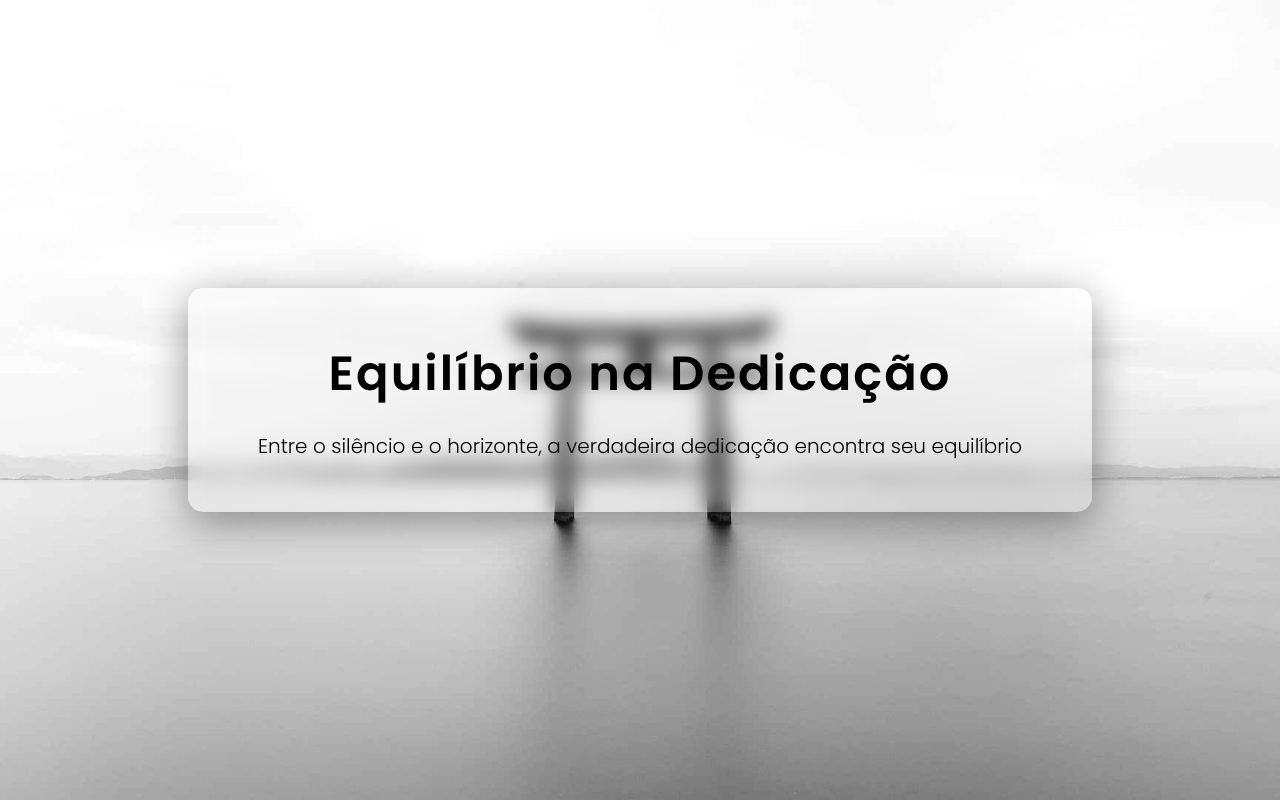
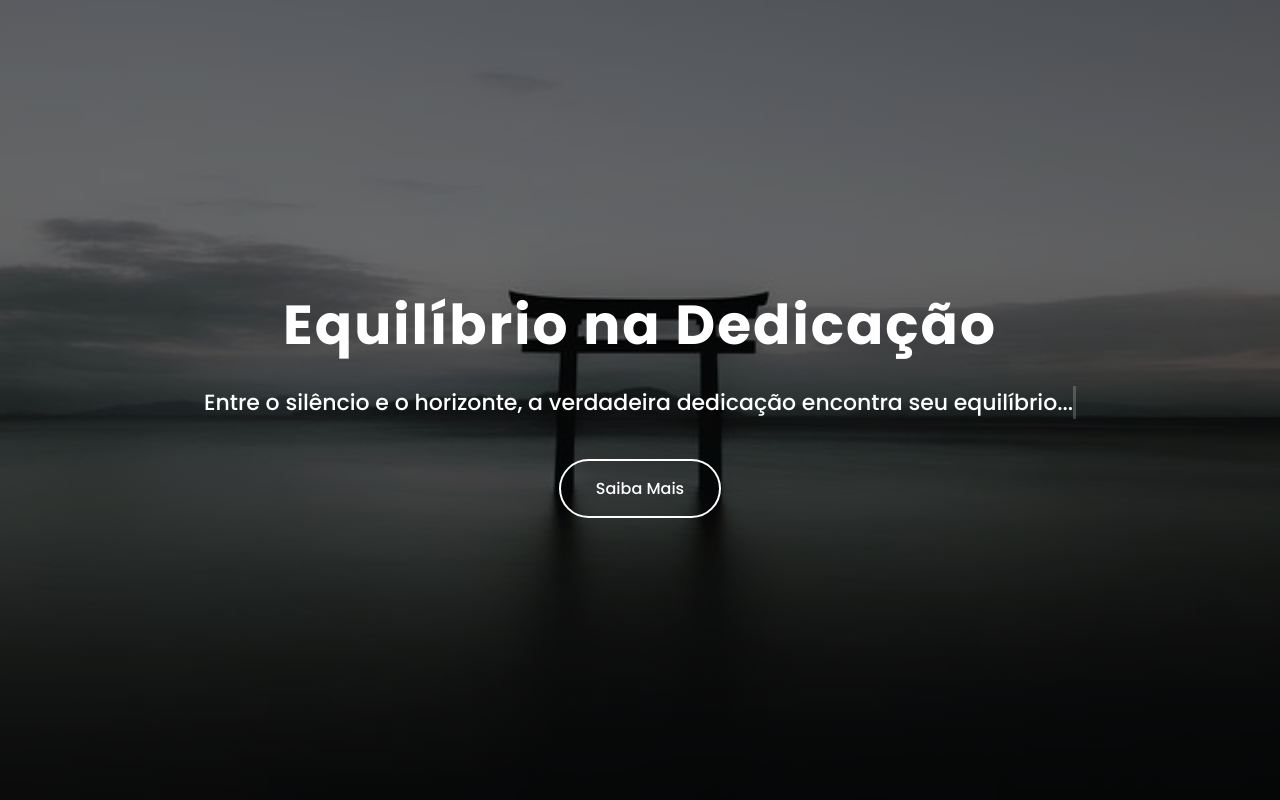
Before and after one commit to robles-joel/exercicio1203, a plain HTML site: page index.html in a window 1280 px wide. Drawn offline with Linux system fonts and the light colour scheme.

Commit message:
Add files via upload

```diff
--- a/index.html
+++ b/index.html
@@ -5,7 +5,7 @@
 <meta charset="UTF-8">
 <title>Equilíbrio na Dedicação</title>
 
-<link href="https://fonts.googleapis.com/css2?family=Poppins:wght@300;600&display=swap" rel="stylesheet">
+<link href="https://fonts.googleapis.com/css2?family=Poppins:wght@300;500;700&display=swap" rel="stylesheet">
 
 <style>
 
@@ -16,33 +16,33 @@ box-sizing:border-box;
 }
 
 body{
+
 height:100vh;
-background-image:url("imagem1.jpg");
+
+background-image:
+linear-gradient(rgba(0,0,0,0.55), rgba(0,0,0,0.55)),
+url("imagem4.jpg");
+
 background-size:cover;
 background-position:center;
+background-attachment:fixed;
+
 display:flex;
 justify-content:center;
 align-items:center;
+
 font-family:'Poppins', sans-serif;
+color:white;
+
 }
 
-/* caixa principal */
+/* container */
 
 .container{
 
 text-align:center;
-padding:50px 70px;
-
-background:rgba(255,255,255,0.15);
-backdrop-filter:blur(10px);
-
-border-radius:15px;
-
-color:rgb(0, 0, 0);
-
-box-shadow:0 10px 40px rgba(0,0,0,0.4);
-
-animation:fadeIn 2s ease;
+max-width:2000px;
+padding:40px;
 
 }
 
@@ -50,36 +50,73 @@ animation:fadeIn 2s ease;
 
 h1{
 
-font-size:48px;
-font-weight:600;
+font-size:55px;
+font-weight:700;
 margin-bottom:20px;
 letter-spacing:2px;
 
 }
 
-/* texto */
+/* texto com efeito máquina de escrever */
 
-p{
+.typing{
 
-font-size:20px;
-font-weight:300;
-line-height:1.6;
+font-size:22px;
+border-right:3px solid white;
+white-space:nowrap;
+overflow:hidden;
+
+width:0;
+animation:typing 4s steps(60,end) forwards, blink .8s infinite;
+
+margin:auto;
 
 }
 
-/* animação */
+/* botão */
 
-@keyframes fadeIn{
+.btn{
 
-from{
-opacity:0;
-transform:translateY(30px);
+display:inline-block;
+margin-top:40px;
+
+padding:15px 35px;
+
+font-size:16px;
+font-weight:500;
+
+color:white;
+
+border:2px solid white;
+
+text-decoration:none;
+
+border-radius:30px;
+
+transition:all .4s;
+
 }
 
-to{
-opacity:1;
-transform:translateY(0);
+.btn:hover{
+
+background:white;
+color:black;
+transform:scale(1.05);
+
 }
+
+/* animações */
+
+@keyframes typing{
+
+from{width:0}
+to{width:100%}
+
+}
+
+@keyframes blink{
+
+50%{border-color:transparent}
 
 }
 
@@ -93,9 +130,12 @@ transform:translateY(0);
 
 <h1>Equilíbrio na Dedicação</h1>
 
-<p>
-Entre o silêncio e o horizonte, a verdadeira dedicação encontra seu equilíbrio
+<p class="typing">
+Entre o silêncio e o horizonte, a verdadeira dedicação encontra seu equilíbrio...
 </p>
+
+
+<a href="#" class="btn">Saiba Mais</a>
 
 </div>
 
```
